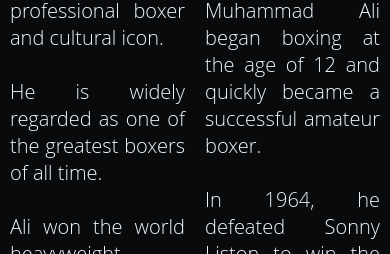
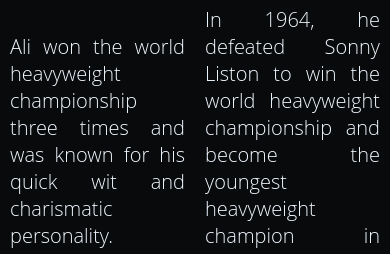
Before and after one commit to moein9/frontend-stuff, a plain HTML site: page index.html in a window 390 px wide. Shown: the part 407-661 px from the top of the page. Drawn offline with Linux system fonts and the light colour scheme.

Commit message:
a bit responsiveness commit

```diff
--- a/css/hw1.css
+++ b/css/hw1.css
@@ -47,7 +47,7 @@ nav ul a {
 
 main {
   display: grid;
-  grid-template-rows: 800px 500px 40px 500px;
+  grid-template-rows: auto 500px 40px 500px;
   grid-template-columns: 1fr 1fr 1fr 1fr;
 }
 
@@ -130,8 +130,6 @@ p {
 }
 /*-main-*/
 
-
-
 footer {
   padding: 10px;
   background-color: #090a0c;
@@ -151,10 +149,11 @@ footer {
   }
 
   main {
-    grid-template-rows: 200px 400px 40px 500px;
+    grid-template-rows: auto auto auto auto;
   }
 
-h3,p {
+  h3,
+  p {
     padding: 5px;
     margin: 5px;
     font-size: 15px;
```
Lines whose indentation alone changed are shown as unchanged.
